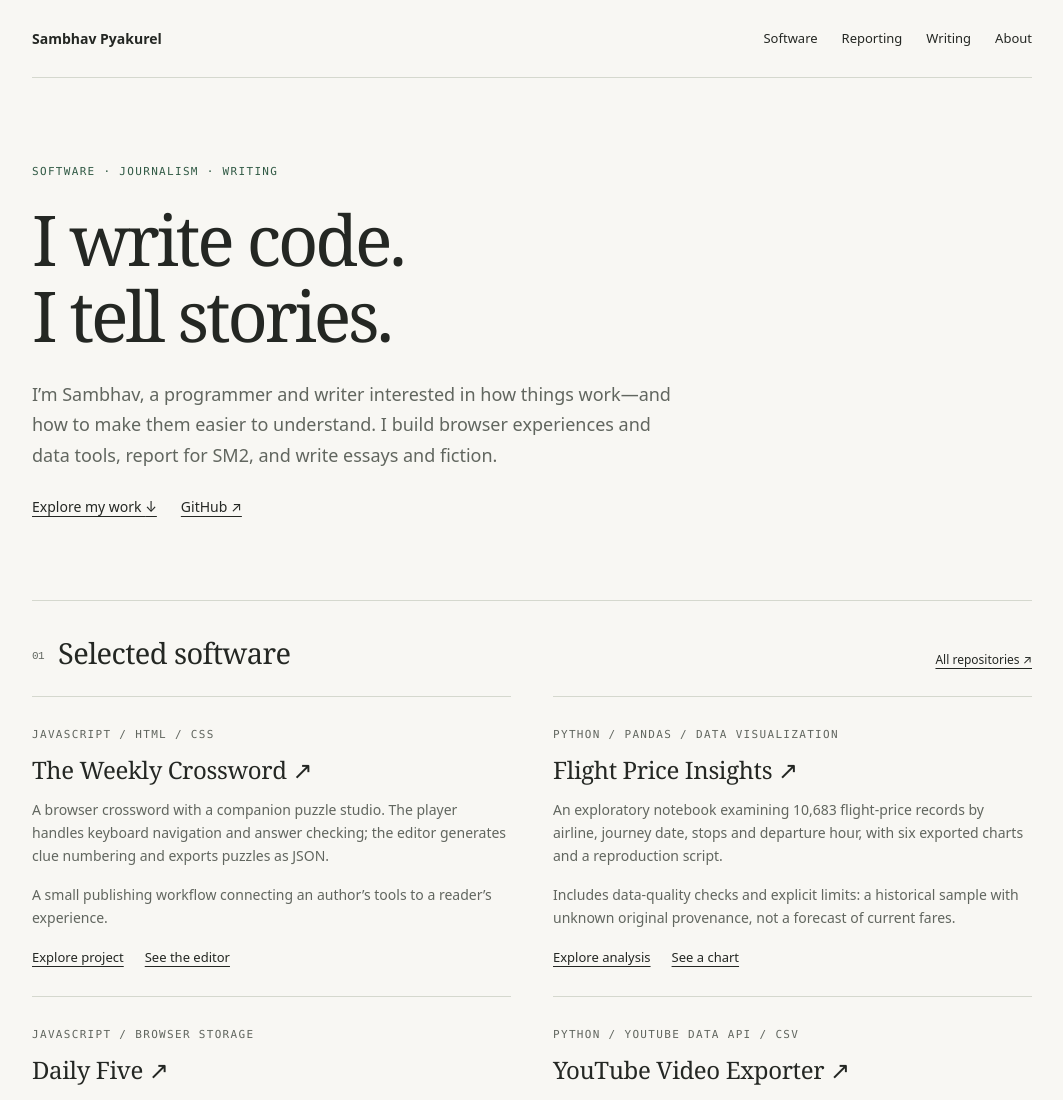
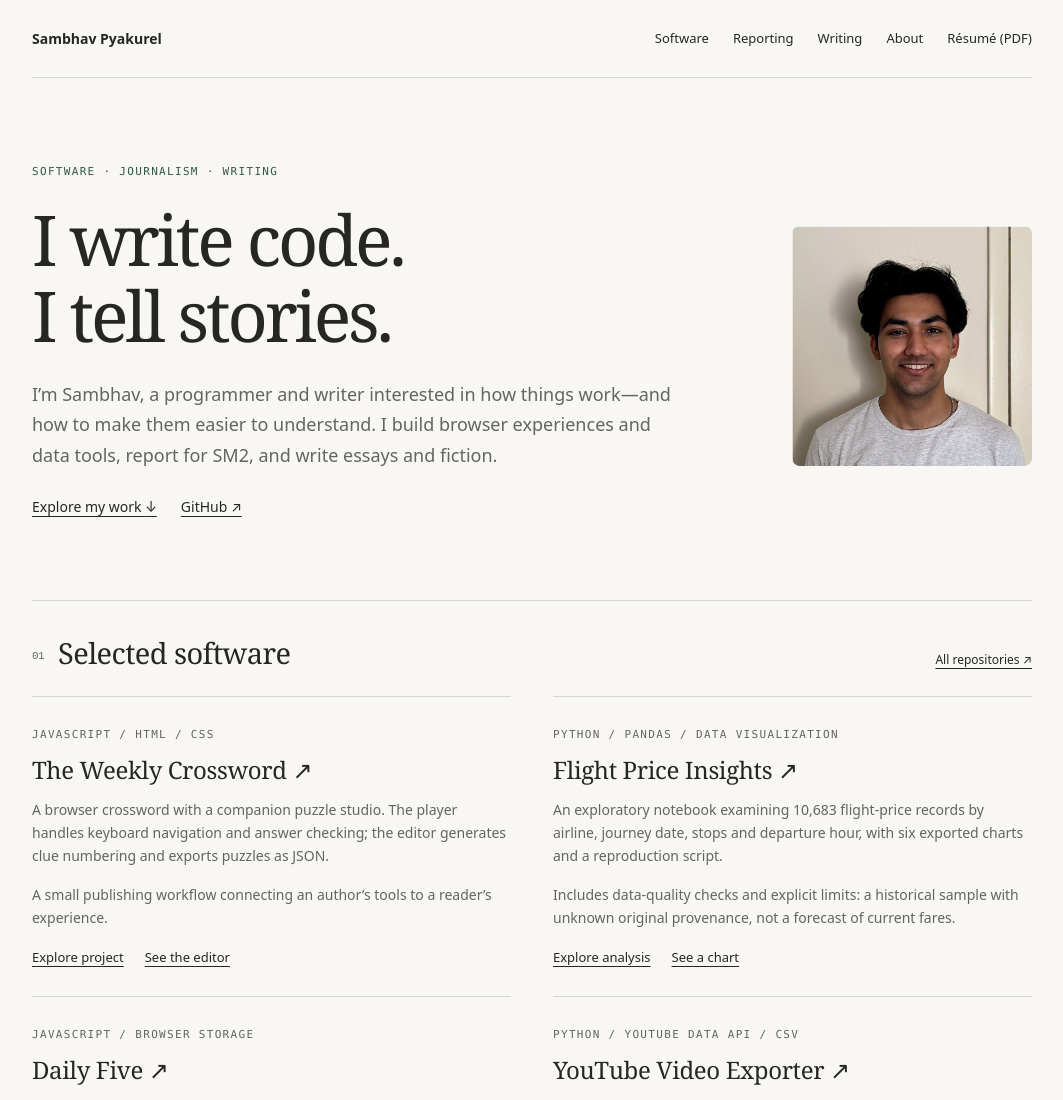
Before and after one commit to SambhavPyakurel/Portfolio, a plain HTML site: page index.html in a window 1280 px wide. Shown: the top 1100 px of the page, without its empty margins (108-1171 px from the left). Drawn offline with Linux system fonts and the light colour scheme.

Commit message:
added resume

```diff
--- a/index.html
+++ b/index.html
@@ -21,7 +21,10 @@
     .name { font-size:14px; font-weight:650; text-decoration:none; }
     nav { display:flex; flex-wrap:wrap; gap:24px; font-size:13px; }
     nav a { text-decoration:none; }
-    .intro { padding:78px 0 65px; max-width:800px; }
+    .intro { padding:78px 0 65px; display:grid; grid-template-columns:minmax(0,1fr) 240px; gap:48px; align-items:center; }
+    .portrait { display:block; width:240px; height:240px; max-width:100%; object-fit:cover; border-radius:8px; grid-column:2; grid-row:1; }
+    .intro-copy { grid-column:1; grid-row:1; min-width:0; }
+    @media(max-width:760px) { .intro { grid-template-columns:1fr; gap:28px; } .portrait { grid-column:1; grid-row:1; width:160px; height:160px; } .intro-copy { grid-column:1; grid-row:2; } }
     .eyebrow,.label { font:11px/1.5 ui-monospace,SFMono-Regular,Consolas,monospace; text-transform:uppercase; letter-spacing:.12em; color:var(--muted); }
     .eyebrow { color:var(--green); }
     h1,h2,h3 { font-family:Georgia,"Times New Roman",serif; font-weight:400; }
@@ -64,14 +67,17 @@
   <div class="wrap">
     <header>
       <a class="name" href="#top">Sambhav Pyakurel</a>
-      <nav aria-label="Main navigation"><a href="#software">Software</a><a href="#reporting">Reporting</a><a href="#writing">Writing</a><a href="#about">About</a></nav>
+      <nav aria-label="Main navigation"><a href="#software">Software</a><a href="#reporting">Reporting</a><a href="#writing">Writing</a><a href="#about">About</a><a href="resume.pdf" target="_blank" rel="noopener" aria-label="Résumé (PDF, opens in a new tab)">Résumé (PDF)</a></nav>
     </header>
     <main id="main">
       <div class="intro">
+        <img class="portrait" src="portrait.jpg" alt="Sambhav Pyakurel" width="400" height="400" fetchpriority="high">
+        <div class="intro-copy">
         <span class="eyebrow">Software · Journalism · Writing</span>
         <h1>I write code.<br>I tell stories.</h1>
         <p>I’m Sambhav, a programmer and writer interested in how things work—and how to make them easier to understand. I build browser experiences and data tools, report for SM2, and write essays and fiction.</p>
         <p class="intro-links"><a href="#software">Explore my work <span aria-hidden="true">↓</span></a><a href="https://github.com/sambhavpyakurel">GitHub <span aria-hidden="true">↗</span></a></p>
+        </div>
       </div>
       <section class="work" id="software" aria-labelledby="software-title">
         <div class="section-head"><h2 id="software-title"><span class="number">01</span>Selected software</h2><a href="https://github.com/sambhavpyakurel?tab=repositories">All repositories ↗</a></div>
```
Also changed, not shown: portrait.jpg (added), tmp/pdfs/resume-0.png (added), 3 other files.
